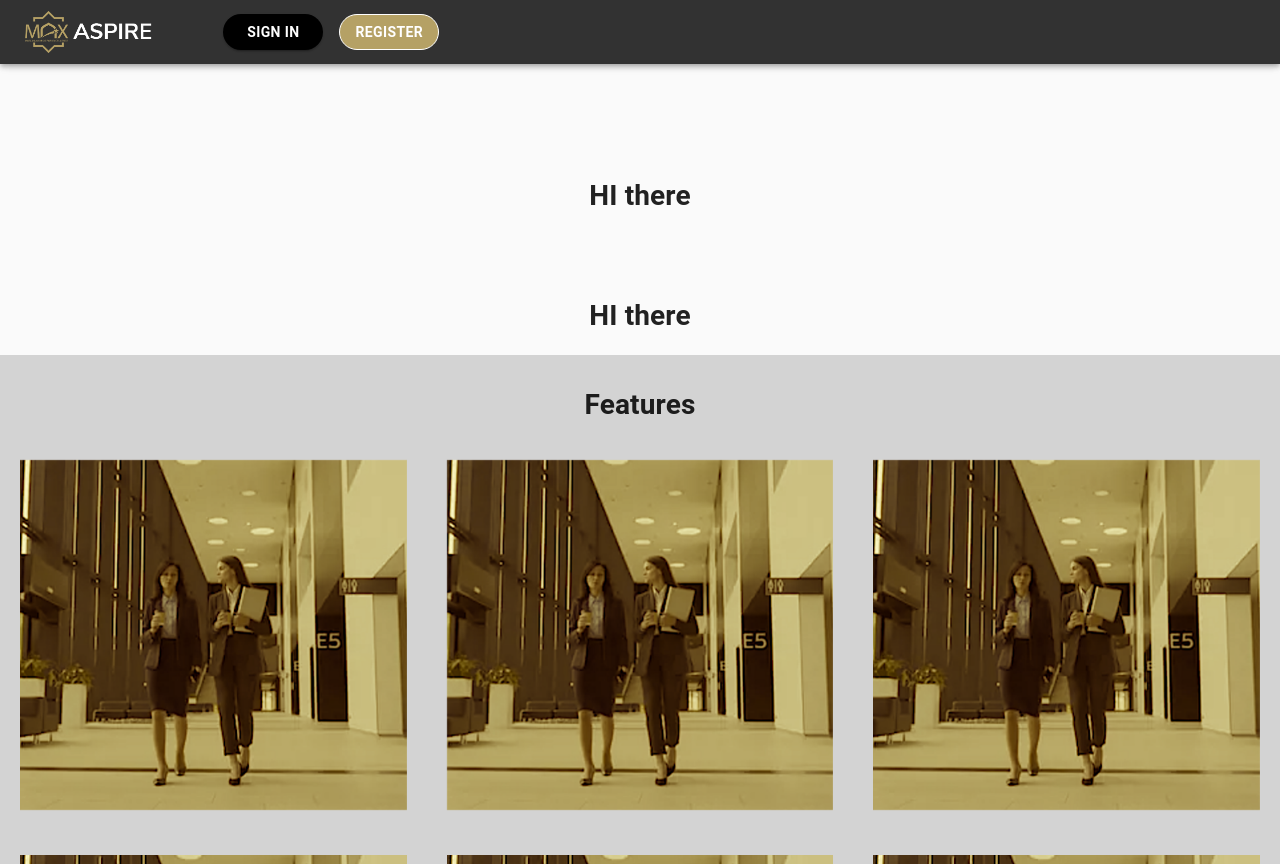
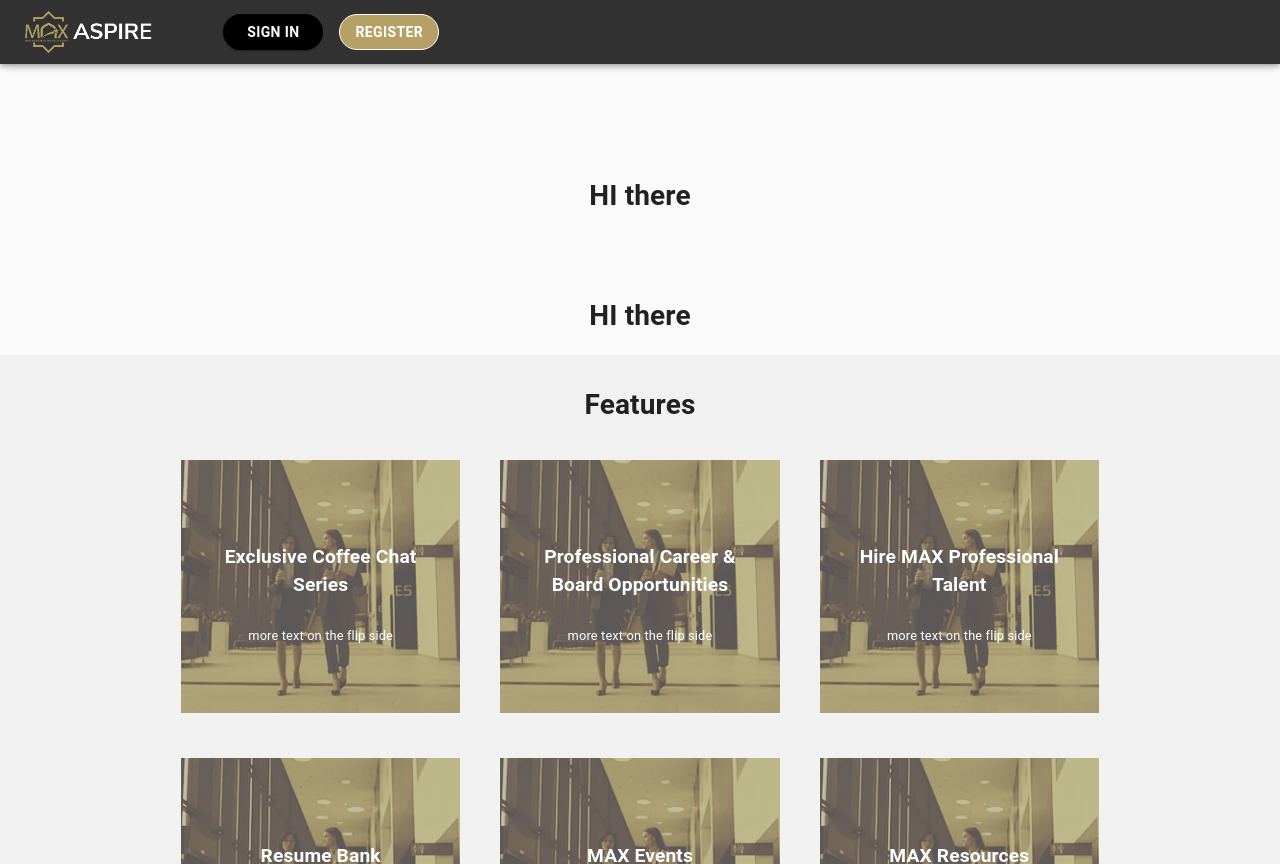
Before and after one commit to maxgala/aspire-frontend, a React (Create React App) app: page / in a window 1280 px wide. Built offline with nearby package versions, Linux system fonts and the light colour scheme.

Commit message:
Formatted and added text to the flipping cards.

```diff
--- a/src/Components/LandingPage/FeatureCard.js
+++ b/src/Components/LandingPage/FeatureCard.js
@@ -1,12 +1,50 @@
 import React, {Component} from "react";
 import ReactCardFlip from 'react-card-flip';
+import {makeStyles} from "@material-ui/core/styles";
 import CardFront from "../Images/feature_card_front.png";
 import CardBack from "../Images/feature_card_back.png";
 
+const useStyles = makeStyles(theme => ({
+  image: {
+    position: 'relative',
+    textAlign: 'center',
+    color: 'white',
+  },
+  front_text: {
+    position: 'absolute',
+    marginTop: '30%',
+    fontSize: '1.5vw',
+    width: '100%',
+    paddingLeft: '20px',
+    paddingRight: '20px',
+  },
+  small_text: {
+    position: 'absolute',
+    marginTop: '60%',
+    fontSize: '1vw',
+    width: '100%',
+  },
+  back_text: {
+    position: 'absolute',
+    marginTop: '20%',
+    fontSize: '1vw',
+    width: '100%',
+    paddingLeft: '10px',
+    paddingRight: '10px',
+  },
+}));
+
+function withMyHook(Component){
+    return function WrappedComponent(props){
+        const classes = useStyles();
+        return <Component {...props} classes={classes}/>
+    }
+}
+
 class FeatureCard extends Component{
-  constructor() {
-    super();
-      this.state = {
+  constructor(props) {
+    super(props);
+    this.state = {
       isFlipped: false
     };
     this.handleClick = this.handleClick.bind(this);
@@ -18,18 +56,23 @@ class FeatureCard extends Component{
   }
 
   render() {
+    const classes = this.props.classes;
     return (
       <ReactCardFlip isFlipped={this.state.isFlipped} flipDirection="vertical">
-        <div style={{margin: '20px'}} onClick={this.handleClick}>
+        <div className={classes.image} style={{margin: '20px'}} onClick={this.handleClick}>
+          <h2 className={classes.front_text}>{this.props.front_text}</h2>
+          <p className={classes.small_text}>more text on the flip side</p>
           <img style={{width: '100%', height: '100%'}} src={CardFront} alt="Stock Image"/>
         </div>
 
-        <div style={{margin: '20px'}} onClick={this.handleClick}>
+        <div className={classes.image} style={{margin: '20px'}} onClick={this.handleClick}>
           <img style={{width: '100%', height: '100%'}} src={CardBack} alt="Stock Image"/>
+          <p className={classes.back_text}>{this.props.back_text}</p>
         </div>
       </ReactCardFlip>
     )
   }
 }
 
+FeatureCard = withMyHook(FeatureCard);
 export default FeatureCard;
--- a/src/Components/LandingPage/Features.js
+++ b/src/Components/LandingPage/Features.js
@@ -8,7 +8,7 @@ class Features extends Component{
   }
   render() {
     return(
-      <div style={{backgroundColor: 'lightgray'}}>
+      <div style={{backgroundColor: '#F1F1F1'}}>
         <h1 style={{paddingTop: '30px'}}>Features</h1>
         <Grid
           container
@@ -18,28 +18,28 @@ class Features extends Component{
         >
           <Grid
             container
-            item xs={12}
+            item xs={9}
             spacing={1}
             alignItems="center"
             justify="center"
           >
             <div style={{display: 'flex', flexDirection: 'row', justifyContent: 'center', alignItems: 'center'}}>
-              <FeatureCard />
-              <FeatureCard />
-              <FeatureCard />
+              <FeatureCard front_text="Exclusive Coffee Chat Series" back_text="To be determined"/>
+              <FeatureCard front_text="Professional Career & Board Opportunities" back_text="To be determined"/>
+              <FeatureCard front_text="Hire MAX Professional Talent" back_text="To be determined"/>
             </div>
           </Grid>
           <Grid
             container
-            item xs={12}
+            item xs={9}
             spacing={1}
             alignItems="center"
             justify="center"
           >
             <div style={{display: 'flex', flexDirection: 'row', justifyContent: 'center', alignItems: 'center'}}>
-              <FeatureCard />
-              <FeatureCard />
-              <FeatureCard />
+              <FeatureCard front_text="Resume Bank" back_text="To be determined"/>
+              <FeatureCard front_text="MAX Events" back_text="To be determined"/>
+              <FeatureCard front_text="MAX Resources" back_text="To be determined"/>
             </div>
           </Grid>
         </Grid>
```
Also changed, not shown: src/Components/Images/feature_card_back.png, src/Components/Images/feature_card_front.png.
